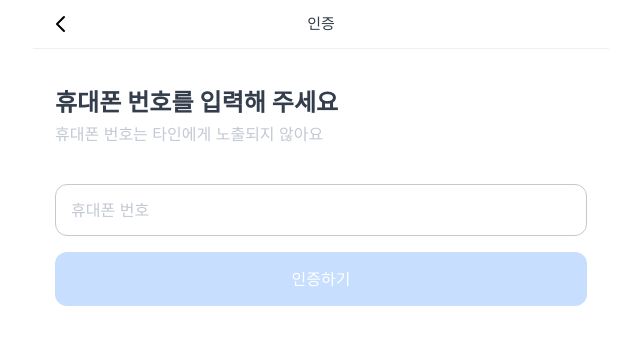
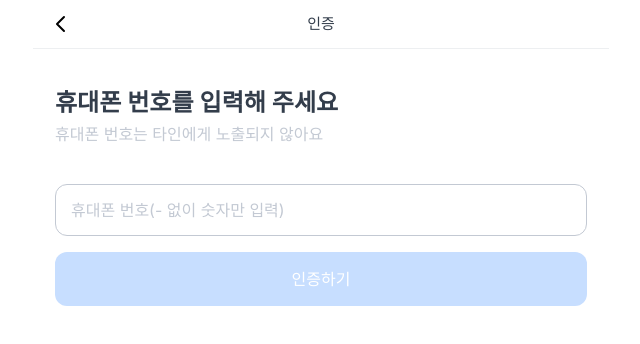
Before and after one commit to k1a11220/solift-web, a Next.js app: page /enter/auth in a window 1280 px wide. Shown: the top 344 px of the page, without its empty margins (319-959 px from the left). Built offline with nearby package versions, Linux system fonts and the light colour scheme; a web font is replaced by a local one.

Commit message:
Update auth.tsx

```diff
--- a/pages/enter/auth.tsx
+++ b/pages/enter/auth.tsx
@@ -82,7 +82,10 @@ const Auth: NextPage = () => {
               </>
             ) : (
               <>
-                <StyledInput type="text" placeholder="휴대폰 번호" />
+                <StyledInput
+                  type="text"
+                  placeholder="휴대폰 번호(- 없이 숫자만 입력)"
+                />
                 <CTA type="submit" disabled={true} autoFocus={true}>
                   인증하기
                 </CTA>
```
